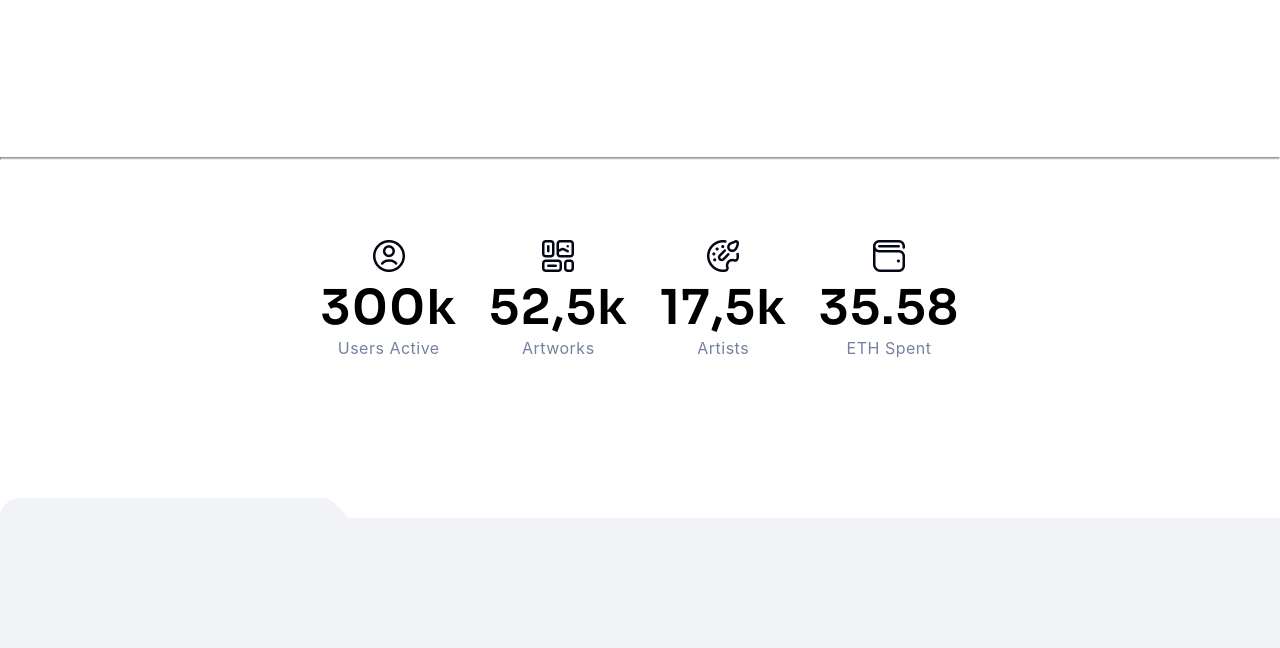
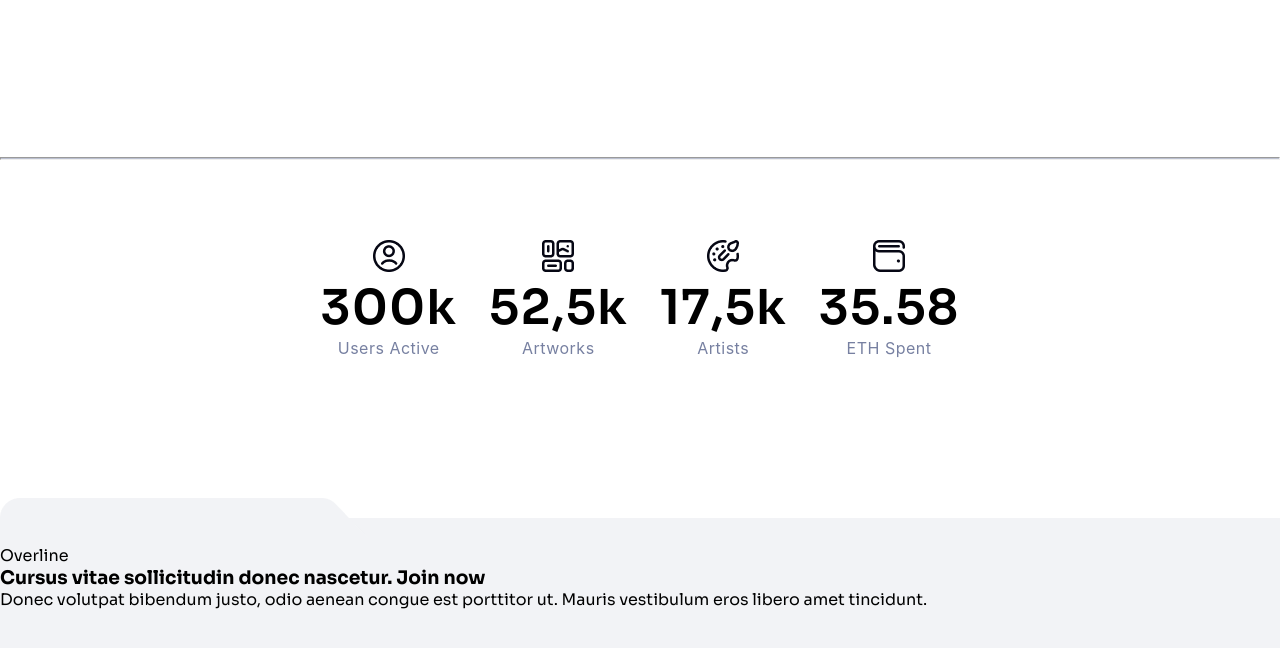
Before and after one commit to LazanIT/NFT-Market-Copy, a website: page index.html in a window 1280 px wide. Shown: the part 4633-5281 px from the top of the page. Drawn offline with nearby package versions, Linux system fonts and the light colour scheme.

Commit message:
Folder section update 2
Added html skelet for text, and holder for buttons

```diff
--- a/index.html
+++ b/index.html
@@ -558,7 +558,18 @@
 
     <section class="folder">
       <img src="img/Vector.png" alt="" />
-      <article class="folder-holder"></article>
+      <article class="folder-holder">
+        <div class="folder-text">
+          <span>Overline</span>
+          <h1>Cursus vitae sollicitudin donec nascetur. Join now</h1>
+          <p>
+            Donec volutpat bibendum justo, odio aenean congue est porttitor ut.
+            Mauris vestibulum eros libero amet tincidunt.
+          </p>
+          <div class="folder-button"></div>
+        </div>
+        <div class="folder-items"></div>
+      </article>
     </section>
     <!-- FOLDER SECTION END  -->
 
```
